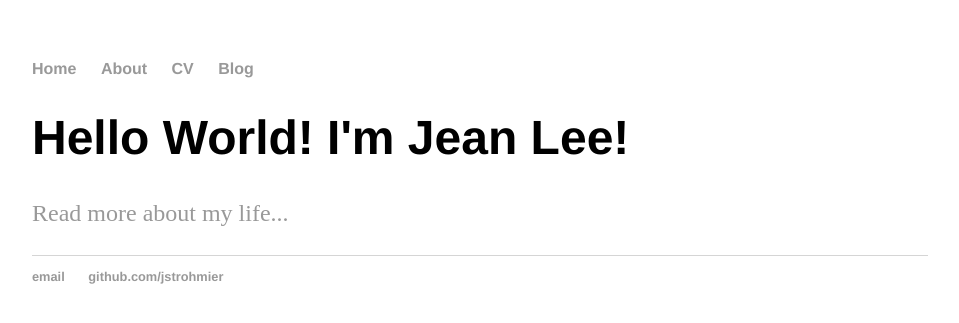
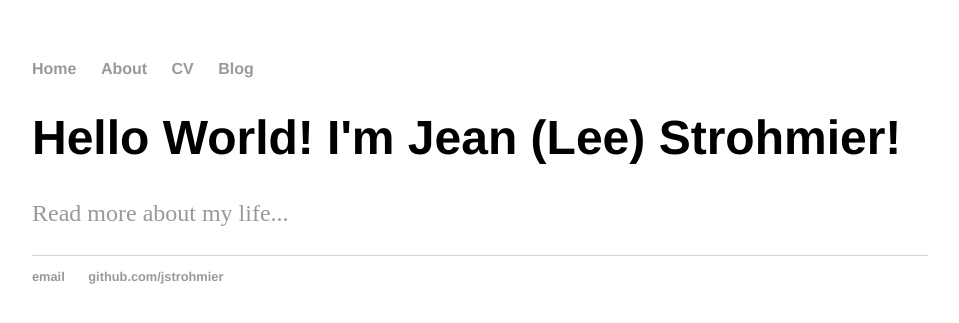
Before and after one commit to JStrohmier/jstrohmier.github.io, a Jekyll site: the page built from index.html, in a window 1280 px wide. Shown: the top 323 px of the page, without its empty margins (160-1119 px from the left). Built offline with Jekyll 4.4.1, drawn with Linux system fonts in a browser that asks for light colours.

Commit message:
Update index.html

```diff
--- a/index.html
+++ b/index.html
@@ -1,8 +1,8 @@
 ---
 layout: default
-title: Jean Lee
+title: Jean Strohmier
 ---
 <div class="blurb">
-	<h1>Hello World! I'm Jean Lee!</h1>
+	<h1>Hello World! I'm Jean (Lee) Strohmier!</h1>
 	<p><a href="/about">Read more about my life...</a></p>
 </div><!-- /.blurb -->
```
